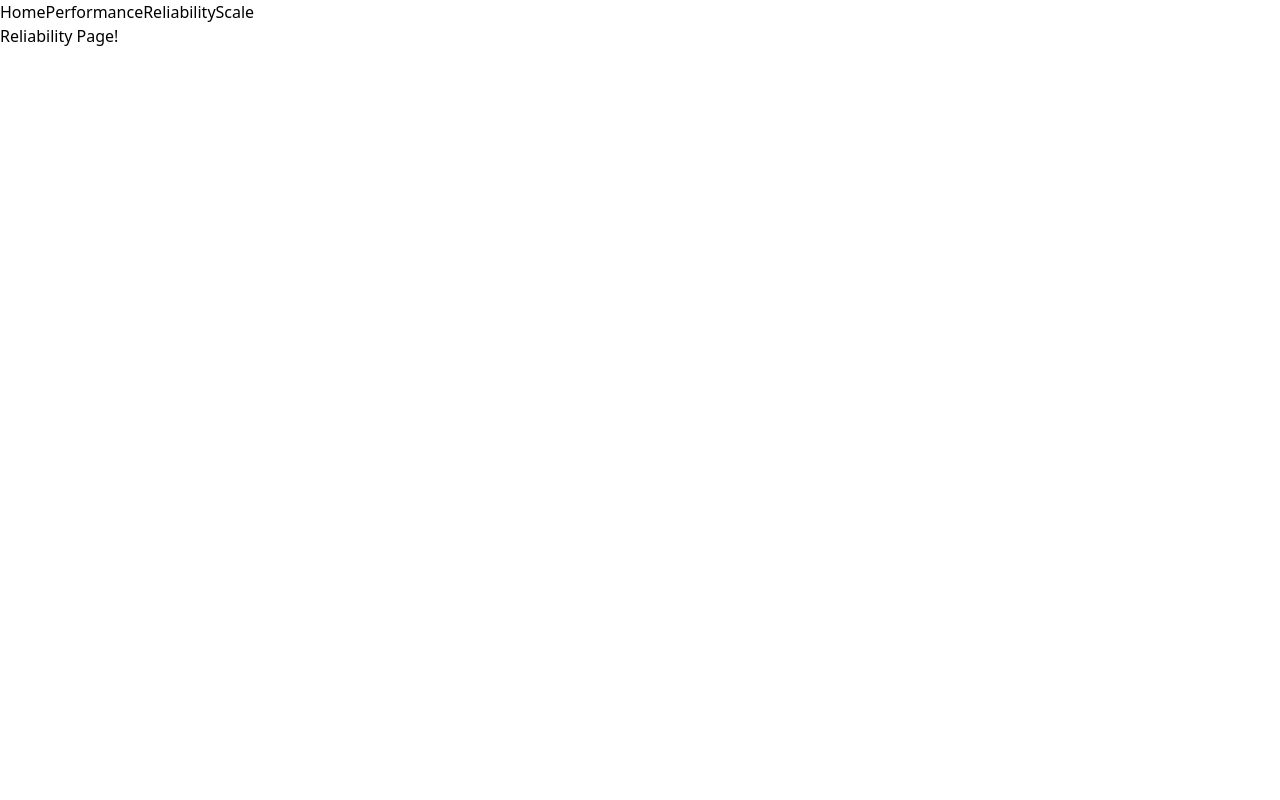
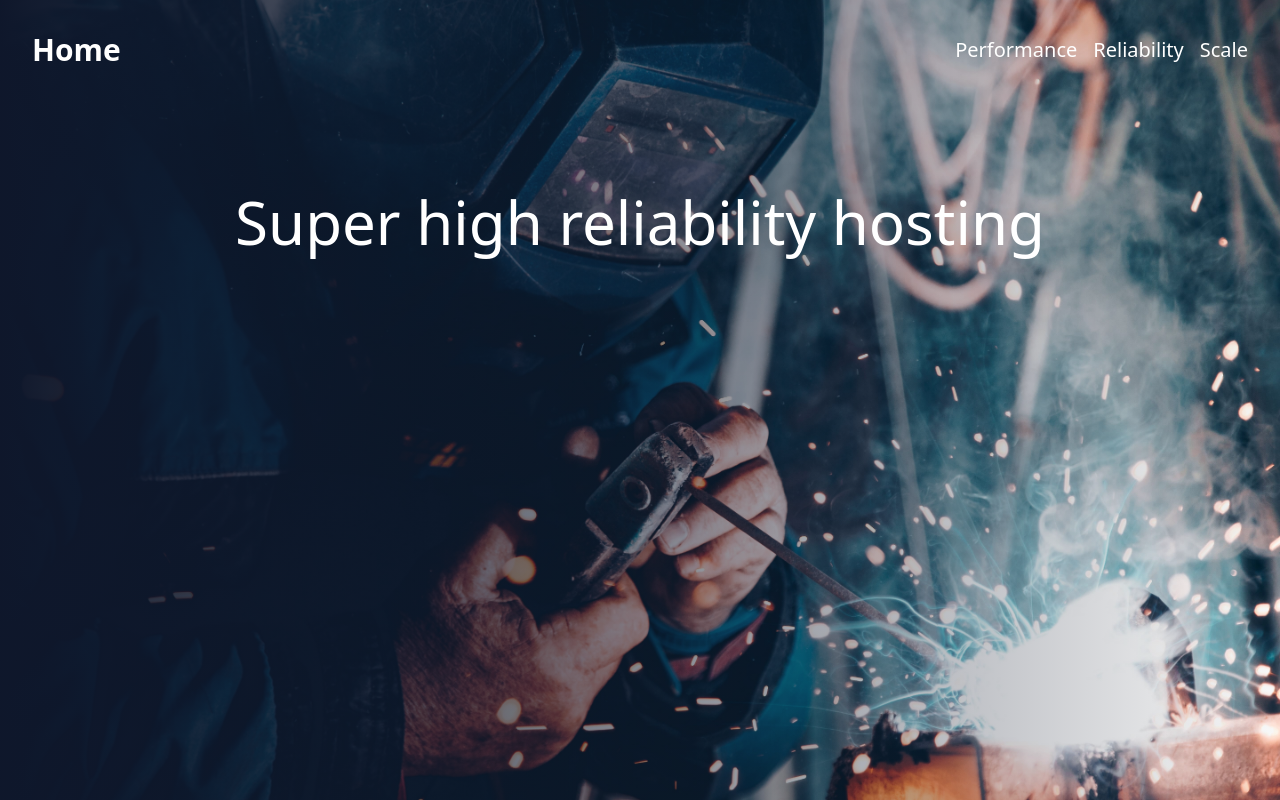
Before and after one commit to orvinjedalava/nextjs-StephenGrider, a Next.js app in the folder Project-001/corp/: page /reliability in a window 1280 px wide. Built offline with nearby package versions, Linux system fonts and the light colour scheme.

Commit message:
Section 1 - 14

```diff
--- a/Project-001/corp/src/app/page.tsx
+++ b/Project-001/corp/src/app/page.tsx
@@ -8,6 +8,5 @@ export default function Home() {
         imgAlt="Car factory"
         title="Professional Cloud Hosting"
       />
-
   );
 }
--- a/Project-001/corp/src/app/performance/page.tsx
+++ b/Project-001/corp/src/app/performance/page.tsx
@@ -1,3 +1,12 @@
+import performanceImg from 'public/performance.jpg';
+import Hero from '@/components/hero';
+
 export default function PerformancePage() {
-  return <div>Performance Page!</div>
+  return (
+      <Hero
+        imgData={performanceImg}
+        imgAlt="Welding"
+        title="We serve high performance applications"
+      />
+  );
 }
--- a/Project-001/corp/src/app/reliability/page.tsx
+++ b/Project-001/corp/src/app/reliability/page.tsx
@@ -1,3 +1,12 @@
+import reliabilityImg from 'public/reliability.jpg';
+import Hero from '@/components/hero';
+
 export default function ReliabilityPage() {
-  return <div>Reliability Page!</div>
+  return (
+      <Hero
+        imgData={reliabilityImg}
+        imgAlt="Welding"
+        title="Super high reliability hosting"
+      />
+  );
 }
--- a/Project-001/corp/src/app/scale/page.tsx
+++ b/Project-001/corp/src/app/scale/page.tsx
@@ -1,3 +1,12 @@
+import scaleImg from 'public/scale.jpg';
+import Hero from '@/components/hero';
+
 export default function ScalePage() {
-  return <div>Scale Page!</div>
+  return (
+      <Hero
+        imgData={scaleImg}
+        imgAlt="Stell factory"
+        title="Scale your app to infinity"
+      />
+  );
 }
--- a/Project-001/corp/src/components/header.tsx
+++ b/Project-001/corp/src/components/header.tsx
@@ -2,11 +2,17 @@ import Link from 'next/link';
 
 export default function Header() {
   return (
-    <div>
-      <Link href="/">Home</Link>
-      <Link href="/performance">Performance</Link>
-      <Link href="/reliability">Reliability</Link>
-      <Link href="/scale">Scale</Link>
+    <div className="w-full absolute text-white z-10">
+      <nav className="container relative flex flex-wrap items-center justify-between mx-auto p-8">
+        <Link href="/" className="font-bold text-3xl">
+          Home
+        </Link>
+        <div className="space-x-4 text-xl">
+          <Link href="/performance">Performance</Link>
+          <Link href="/reliability">Reliability</Link>
+          <Link href="/scale">Scale</Link>
+        </div>
+      </nav>
     </div>
   )
 }
```
